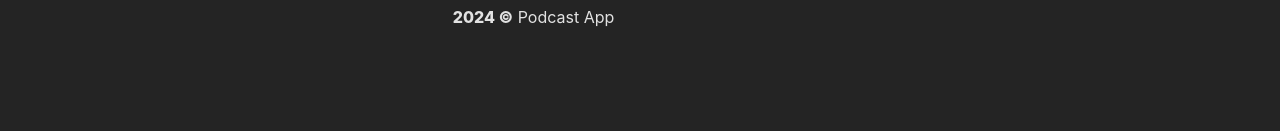
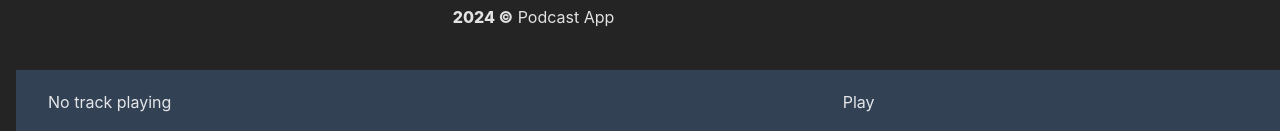
Before and after one commit to DaneVN/CS20240232_FTO2407_GroupB_DanevanNiekerk_DJS11, a React (Vite) app: page / in a window 1280 px wide. Shown: the part 666-797 px from the top of the page. Built offline with nearby package versions, Linux system fonts and the light colour scheme; no server answers.

Commit message:
Synced Progressbar & Episode card audio, Not yet Full UI Requirements

```diff
--- a/src/assets/components/EpisodeCard.jsx
+++ b/src/assets/components/EpisodeCard.jsx
@@ -1,37 +1,26 @@
-import React, { useState, useEffect } from "react";
+import React from "react";
+import PropTypes from "prop-types";
+import { favourites } from "../utils/localStorage.jsx";
 import starFull from "../images/star-full.png";
 import starEmpty from "../images/star-empty.png";
-import { favourites } from "../utils/localStorage.jsx";
-import PropTypes from "prop-types";
-import { TrackContext } from "../context/TrackContext";
+import { useCurrentTrack } from "../context/CurrentTrackContext";
 
 function EpisodeCard({ showId, seasonId, episode, title, description, file }) {
-  const [isFavourite, setIsFavourite] = useState(false);
-  const EpisodeUid = `${showId}-${seasonId}-${episode}`;
+  const [isFavourite, setIsFavourite] = React.useState(false);
+  const EpisodeUid = `${showId}-${seasonId}-${episode}`; // Unique identifier
+  const { currentTrack, playTrack, togglePlayPause } = useCurrentTrack();
 
   // Sync initial state with local storage
-  useEffect(() => {
+  React.useEffect(() => {
     setIsFavourite(favourites.checkFavourites(EpisodeUid));
   }, [EpisodeUid]);
 
   const handleToggleFavourite = () => {
     favourites.toggleFavouriteLS(EpisodeUid);
-    setIsFavourite(!isFavourite); // Update local UI state
+    setIsFavourite(!isFavourite);
   };
 
-  const { updateTrack } = React.useContext(TrackContext);
-
-  const handlePlay = () => {
-    const trackData = {
-      showId,
-      seasonId,
-      episode,
-      title,
-      file,
-      isFavourite: false,
-    };
-    updateTrack(trackData);
-  };
+  const isCurrentTrack = currentTrack.EpisodeUid === EpisodeUid;
 
   return (
     <>
@@ -49,10 +38,15 @@ function EpisodeCard({ showId, seasonId, episode, title, description, file }) {
       </div>
       <div className="bg-lime-900 rounded-lg p-4">
         <p className="mb-2">{description}</p>
-        <audio controls onPlay={handlePlay}>
-          <source src={file} type="audio/mpeg" />
-          Your browser does not support the audio element.
-        </audio>
+        <button
+          onClick={() =>
+            isCurrentTrack
+              ? togglePlayPause()
+              : playTrack({ title, file, EpisodeUid })
+          }
+        >
+          {isCurrentTrack && currentTrack.isPlaying ? "Pause" : "Play"}
+        </button>
       </div>
     </>
   );
--- a/src/assets/components/ProgressBar.jsx
+++ b/src/assets/components/ProgressBar.jsx
@@ -1,38 +1,22 @@
+//eslint-disable-next-line
 import React from "react";
-import starEmpty from "../images/star-empty.png";
-import starFull from "../images/star-full.png";
-import { TrackContext } from "../context/TrackContext";
+import { useCurrentTrack } from "../context/CurrentTrackContext";
 
 function ProgressBar() {
-  const { currentTrack } = React.useContext(TrackContext);
-
-  if (!currentTrack) {
-    return null;
-  } else {
-    window.addEventListener("beforeunload", function (e) {
-      e.preventDefault();
-      e.returnValue = "";
-    });
-  } // Show nothing if no track is playing else setup eventListener
+  const { currentTrack, togglePlayPause, audioRef } = useCurrentTrack();
 
   return (
-    <section className="progress-bar fixed bottom-0 px-8 bg-slate-700 h-16 w-full items-center grid grid-cols-3 grid-rows-1 overflow-hidden">
-      <div className="track-info items-center max-w-[90%] overflow-hidden sm:flex sm:gap-3">
+    <section className="fixed bottom-0 px-8 bg-slate-700 h-16 w-full items-center grid grid-cols-3 grid-rows-1 overflow-hidden">
+      <div className="items-center max-w-[90%] overflow-hidden sm:flex sm:gap-3">
         <p className="truncate whitespace-nowrap text-ellipsis">
-          {currentTrack.title}
+          {currentTrack.title || "No track playing"}
         </p>
-        <button className="shrink-0 w-8">
-          <img
-            src={currentTrack.isFavourite ? starFull : starEmpty}
-            alt="favourite"
-            className="w-6"
-          />
-        </button>
       </div>
       <div id="controls" className="col-span-2 flex justify-center gap-4">
-        <audio controls className="w-full bg-slate-700" src={currentTrack.file}>
-          Your browser does not support the audio element.
-        </audio>
+        <button onClick={togglePlayPause}>
+          {currentTrack.isPlaying ? "Pause" : "Play"}
+        </button>
+        <audio ref={audioRef} controls style={{ display: "none" }} />
       </div>
     </section>
   );
--- /dev/null
+++ b/src/assets/context/CurrentTrackContext.jsx
@@ -0,0 +1,60 @@
+import React from "react";
+
+const CurrentTrackContext = React.createContext();
+
+export function CurrentTrackProvider({ children }) {
+  const audioRef = React.useRef(new Audio());
+  const [currentTrack, setCurrentTrack] = React.useState({
+    title: "",
+    EpisodeUid: "", // Use this instead of file to track uniqueness
+    isPlaying: false,
+  });
+
+  const playTrack = (trackData) => {
+    if (trackData.EpisodeUid !== currentTrack.EpisodeUid) {
+      // Load the new track
+      audioRef.current.src = trackData.file; // Placeholder file
+      setCurrentTrack({
+        ...trackData,
+        isPlaying: true,
+      });
+    }
+
+    // Play the audio
+    audioRef.current.play();
+    audioRef.current.onended = () =>
+      setCurrentTrack((prev) => ({ ...prev, isPlaying: false }));
+  };
+
+  const pauseTrack = () => {
+    audioRef.current.pause();
+    setCurrentTrack((prev) => ({ ...prev, isPlaying: false }));
+  };
+
+  const togglePlayPause = () => {
+    if (audioRef.current.paused) {
+      audioRef.current.play();
+      setCurrentTrack((prev) => ({ ...prev, isPlaying: true }));
+    } else {
+      pauseTrack();
+    }
+  };
+
+  return (
+    <CurrentTrackContext.Provider
+      value={{
+        currentTrack,
+        playTrack,
+        pauseTrack,
+        togglePlayPause,
+        audioRef,
+      }}
+    >
+      {children}
+    </CurrentTrackContext.Provider>
+  );
+}
+
+export function useCurrentTrack() {
+  return React.useContext(CurrentTrackContext);
+}
```
Also changed, not shown: src/App.jsx (+7 -1 lines).
